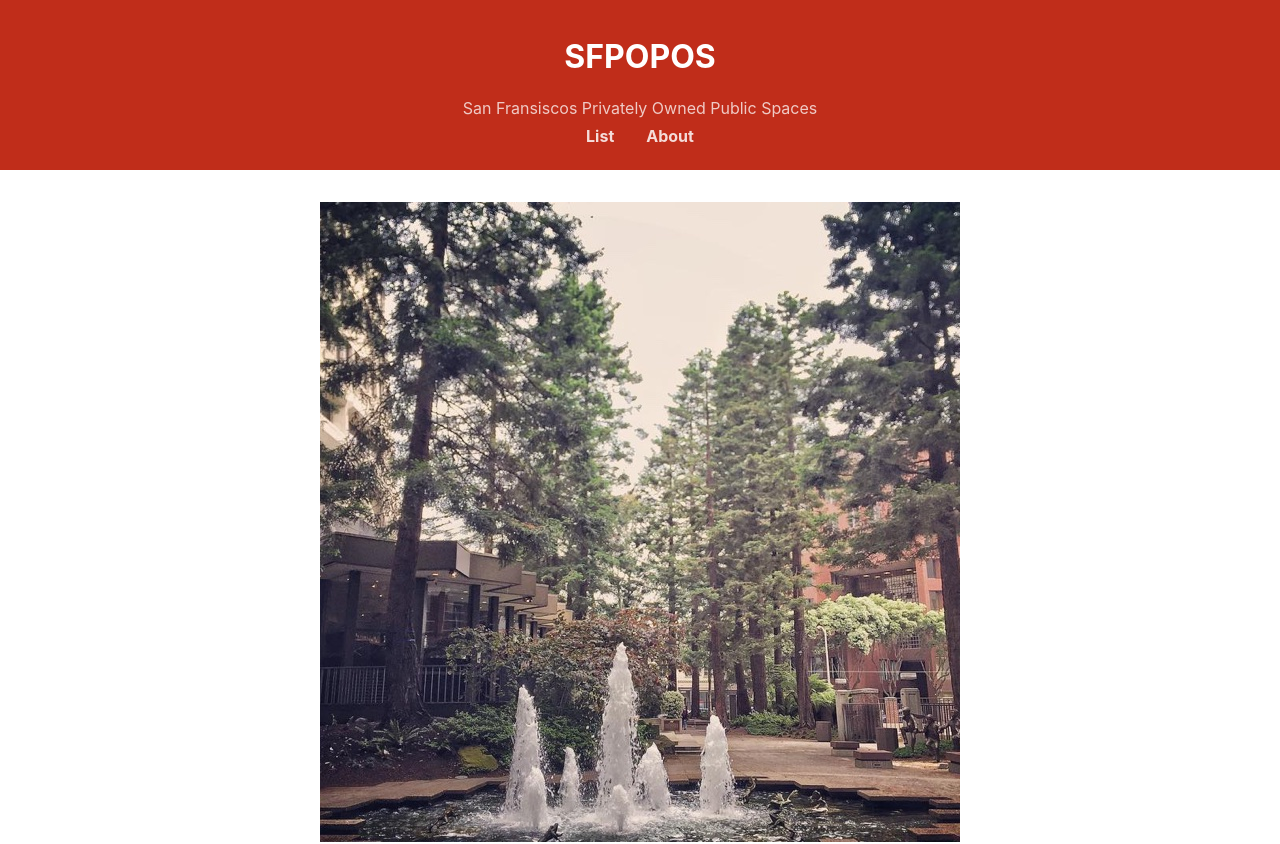
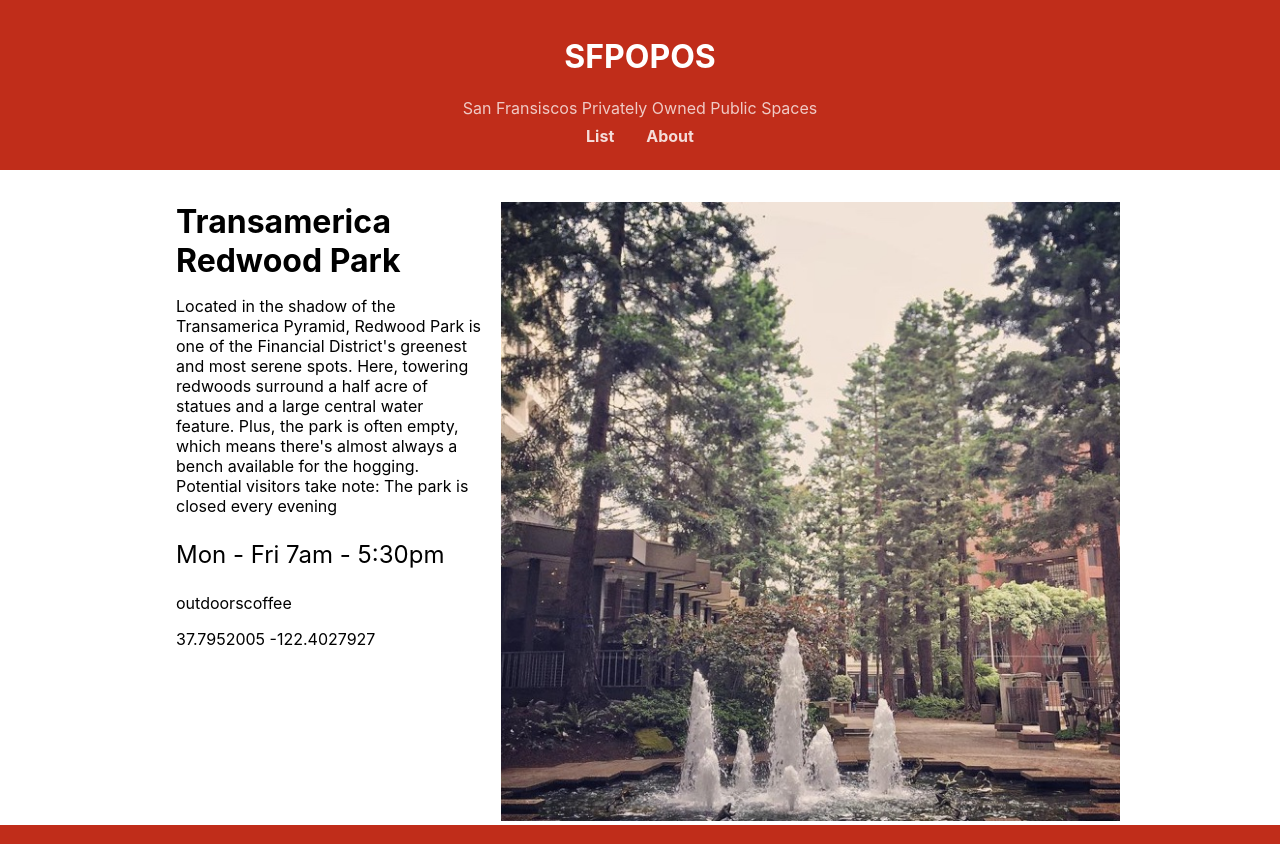
Before and after one commit to kentongelis/sfplaces, a React (Create React App) app: page /#/details/0 in a window 1280 px wide. Shown: the top 844 px of the page. Built offline with nearby package versions, Linux system fonts and the light colour scheme.

Commit message:
style details

```diff
--- /dev/null
+++ b/src/components/POPOSDetails/POPOSDetails.css
@@ -0,0 +1,33 @@
+.POPOSDetails {
+        display: flex;
+        flex-direction: row-reverse;
+        width: 960px;
+        margin: auto;
+}
+
+.POPOSDetails .POPOSDetails-info {
+            flex: 1;
+            text-align: left;
+            padding: 0 1em;
+}
+
+.POPOSDetails .POPOSDetails-title {
+        font-size: 2em;
+        margin: 0;
+}
+
+.POPOSDetails .POPOSDetails-image {
+    flex: 2;
+}
+
+.POPOSDetails .POPOSDetails-image img {
+        width: 100%
+}
+
+.POPOSDetails .POPOSDetails-iamge img {
+        width: 100%;
+}
+
+.POPOSDetails .POPOSDetails-hours {
+        font-size: 1.5em;
+}
--- a/src/components/POPOSDetails/POPOSDetails.js
+++ b/src/components/POPOSDetails/POPOSDetails.js
@@ -1,6 +1,7 @@
 import React from 'react'
 import { useParams } from 'react-router'
 import data from '../../sfpopos-data.json'
+import './POPOSDetails.css'
 
 function POPOSDetails(props) {
     const params = useParams()
@@ -8,19 +9,17 @@ function POPOSDetails(props) {
     const { images, title, desc, hours, features, geo } = data[id]
 
     return (
-        <div>
-            <div>
+        <div className="POPOSDetails">
+            <div className="POPOSDetails-image">
                 <img src={`${process.env.PUBLIC_URL}images/${images[0]}`} alt={title} />
             </div>
-
-            <div>
-                <h1>{ title }</h1>
-                <p>{ desc }</p>
-                <p>{ hours }</p>
-                <p>{ features }</p>
-                <p>{ geo.lat } {geo.lon}</p>
+            <div className="POPOSDetails-info">
+                <h1 className="POPOSDetails-title">{ title }</h1>
+                <p className="POPOSDetails-desc">{ desc }</p>
+                <p className="POPOSDetails-hours">{ hours }</p>
+                <p className="POPOSDetails-features">{ features }</p>
+                <p className='POPOSDetails-geo'>{ geo.lat } {geo.lon}</p>
             </div>
-
         </div>
     )
 }
```
